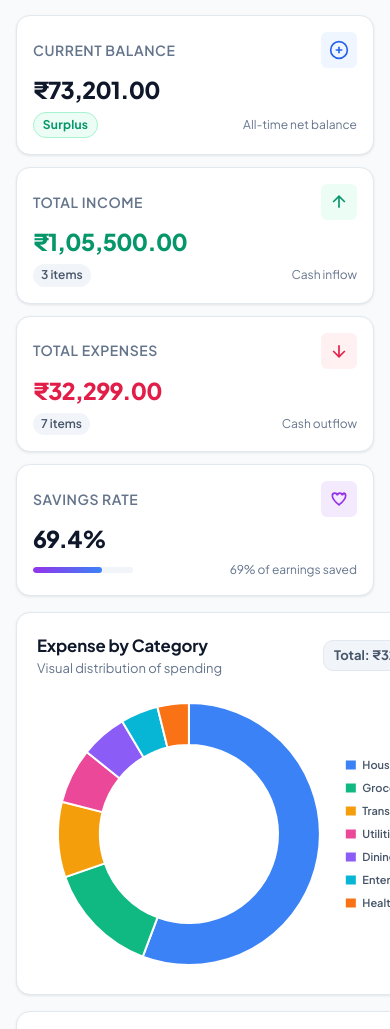
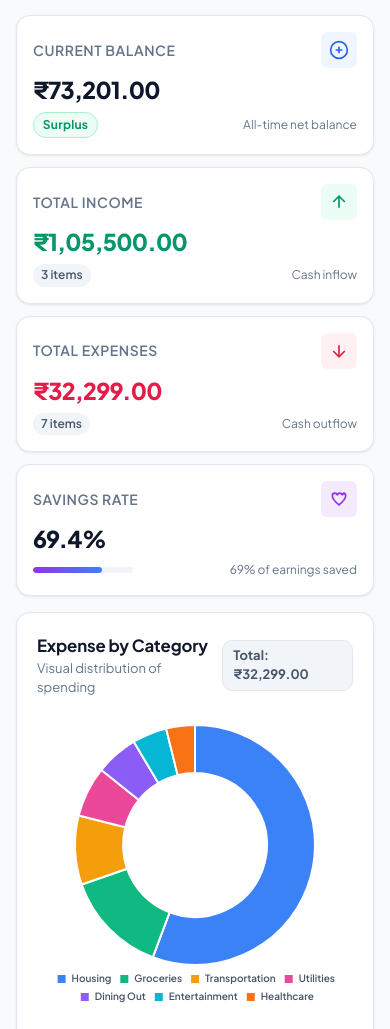
Before and after one commit to AnsilaMolMA/expense-tracker-ansila-mol-ma, a plain HTML site: page index.html in a window 390 px wide. Shown: the part 68-1097 px from the top of the page. Drawn offline with nearby package versions, Linux system fonts and the light colour scheme.

Commit message:
fix: make chart legend and container fully responsive without horizontal scrolling on mobile

```diff
--- a/css/styles.css
+++ b/css/styles.css
@@ -128,6 +128,7 @@ body {
   min-height: 100vh;
   display: flex;
   flex-direction: column;
+  overflow-x: hidden;
 }
 
 button, input, select, textarea {
@@ -538,6 +539,8 @@ a {
   box-shadow: var(--shadow-sm);
   display: flex;
   flex-direction: column;
+  overflow: hidden;
+  max-width: 100%;
 }
 
 .card-header-flex {
@@ -578,6 +581,12 @@ a {
   align-items: center;
   justify-content: center;
   width: 100%;
+  max-width: 100%;
+  overflow: hidden;
+}
+
+#categoryChart {
+  max-width: 100% !important;
 }
 
 .chart-empty-state {
@@ -1508,6 +1517,12 @@ a {
     padding: 1rem;
   }
 
+  .chart-wrapper {
+    min-height: 290px;
+    max-height: 340px;
+    padding: 0.25rem 0;
+  }
+
   .card-value {
     font-size: 1.45rem;
   }
--- a/js/chart.js
+++ b/js/chart.js
@@ -81,6 +81,8 @@ const ChartService = {
 
     const isDarkMode = document.documentElement.getAttribute('data-theme') === 'dark';
     const textColor = isDarkMode ? '#cbd5e1' : '#475569';
+    const isMobile = window.innerWidth < 640;
+    const legendPosition = isMobile ? 'bottom' : 'right';
 
     // If chart already exists, update data directly for smooth transitions
     if (this.chartInstance) {
@@ -88,6 +90,9 @@ const ChartService = {
       this.chartInstance.data.datasets[0].data = dataValues;
       this.chartInstance.data.datasets[0].backgroundColor = backgroundColors;
       this.chartInstance.options.plugins.legend.labels.color = textColor;
+      this.chartInstance.options.plugins.legend.position = legendPosition;
+      this.chartInstance.options.plugins.legend.labels.padding = isMobile ? 8 : 12;
+      this.chartInstance.options.plugins.legend.labels.font.size = isMobile ? 10 : 11;
       this.chartInstance.update();
       return;
     }
@@ -109,20 +114,20 @@ const ChartService = {
       options: {
         responsive: true,
         maintainAspectRatio: false,
-        cutout: '68%',
+        cutout: isMobile ? '60%' : '68%',
         layout: {
-          padding: 8
+          padding: 6
         },
         plugins: {
           legend: {
-            position: 'right',
+            position: legendPosition,
             labels: {
-              boxWidth: 12,
-              padding: 12,
+              boxWidth: 10,
+              padding: isMobile ? 8 : 12,
               color: textColor,
               font: {
                 family: "'Plus Jakarta Sans', sans-serif",
-                size: 11,
+                size: isMobile ? 10 : 11,
                 weight: '600'
               }
             }
@@ -151,6 +156,28 @@ const ChartService = {
         }
       }
     });
+
+    // Auto-update legend position on window resize
+    if (!this._resizeAttached) {
+      this._resizeAttached = true;
+      let resizeTimer;
+      window.addEventListener('resize', () => {
+        clearTimeout(resizeTimer);
+        resizeTimer = setTimeout(() => {
+          if (this.chartInstance) {
+            const mobileNow = window.innerWidth < 640;
+            const newPos = mobileNow ? 'bottom' : 'right';
+            if (this.chartInstance.options.plugins.legend.position !== newPos) {
+              this.chartInstance.options.plugins.legend.position = newPos;
+              this.chartInstance.options.plugins.legend.labels.padding = mobileNow ? 8 : 12;
+              this.chartInstance.options.plugins.legend.labels.font.size = mobileNow ? 10 : 11;
+              this.chartInstance.options.cutout = mobileNow ? '60%' : '68%';
+              this.chartInstance.update();
+            }
+          }
+        }, 200);
+      });
+    }
   },
 
   /**
```
